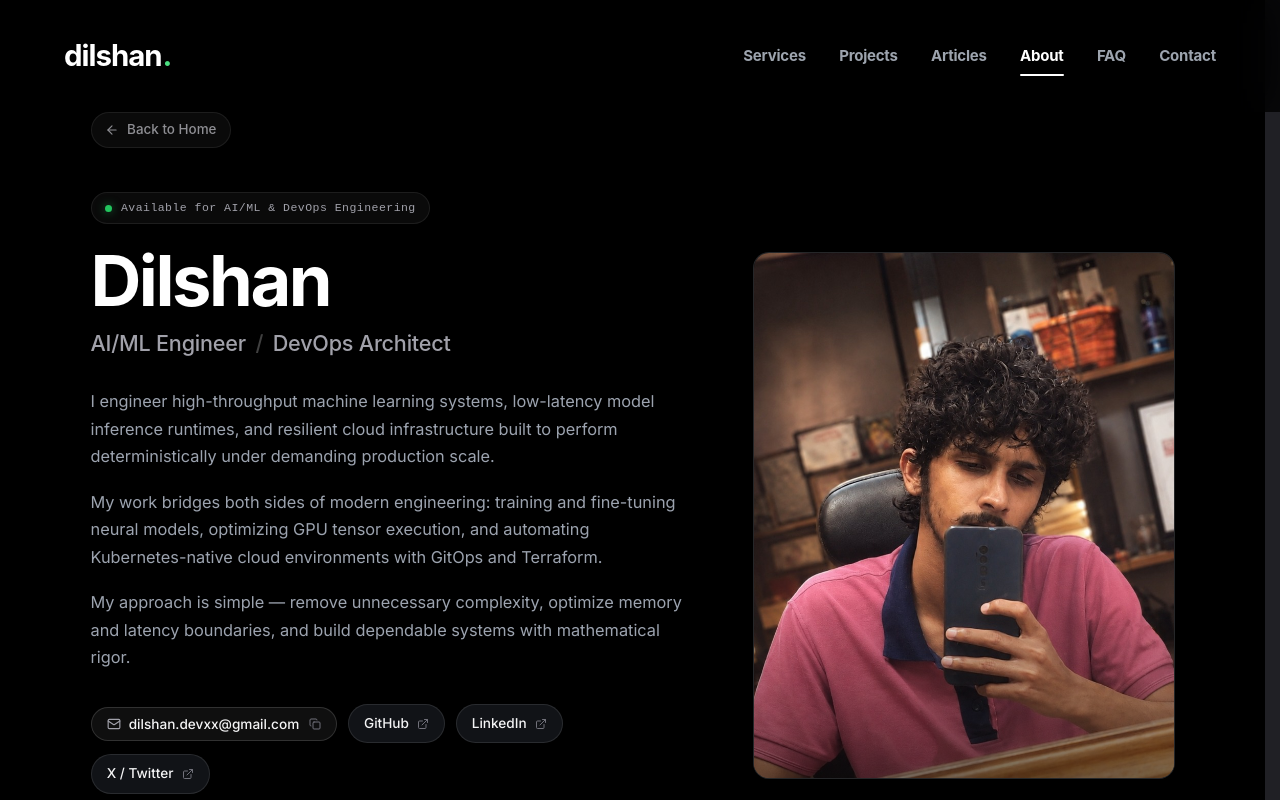
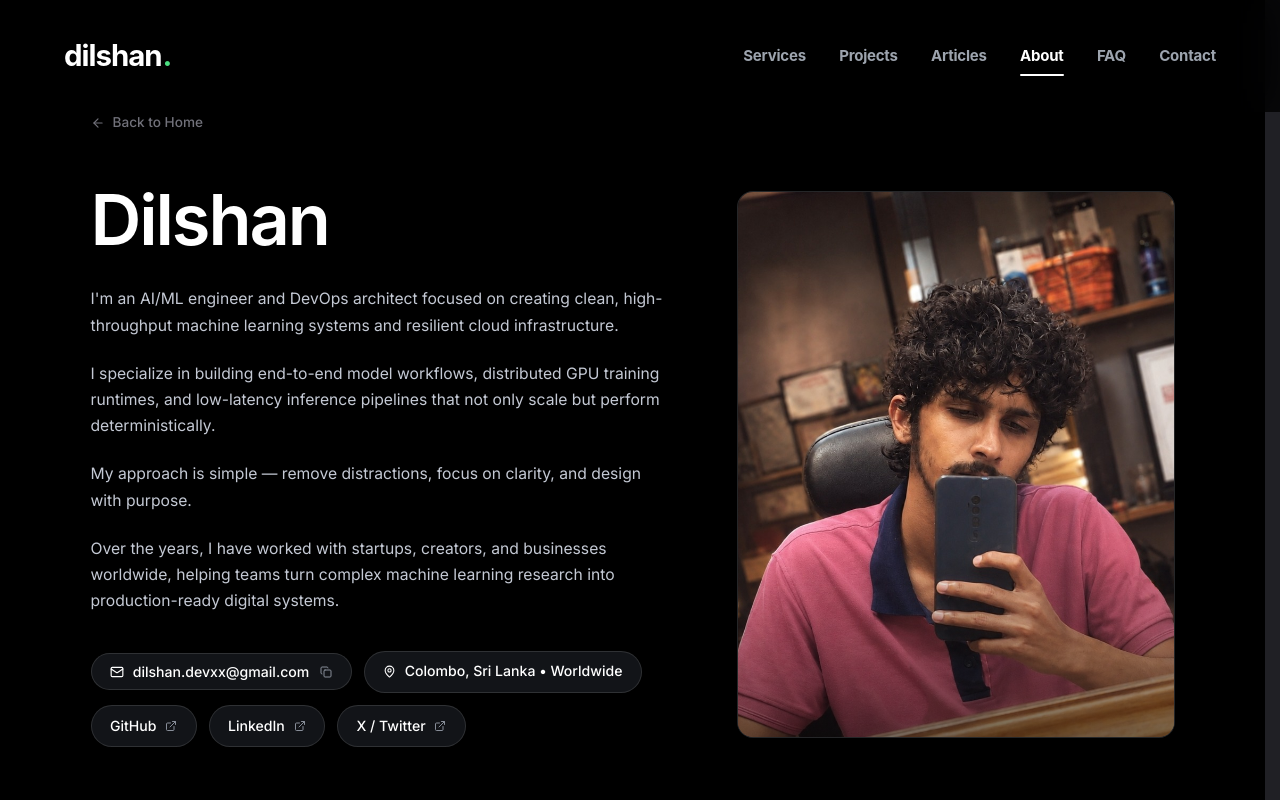
Before and after one commit to dilshandevxx/dilshan-personal-portfolio, a Next.js app: page /about in a window 1280 px wide. Shown: the top 800 px of the page. Built offline with nearby package versions, Linux system fonts and the light colour scheme; a web font is replaced by a local one.

Commit message:
style: elevate hero section with clean Ethan Walker editorial typography and structured two-row contact capsules

```diff
--- a/src/app/about/aboutPage.module.css
+++ b/src/app/about/aboutPage.module.css
@@ -22,33 +22,35 @@
 
 /* 1. Top Navigation / Back Breadcrumb */
 .topNav {
-  margin-bottom: 2.75rem;
+  margin-bottom: clamp(2rem, 3.5vw, 3rem);
 }
 
 .backLink {
   display: inline-flex;
   align-items: center;
   gap: 0.5rem;
-  font-family: var(--font-display, "Plus Jakarta Sans", sans-serif);
-  font-size: 0.84rem;
+  font-family: var(--font-body, "Inter", sans-serif);
+  font-size: 0.85rem;
   font-weight: 500;
-  color: #8e8e93;
+  color: #71717a;
   text-decoration: none;
   transition: all 0.2s ease;
-  padding: 0.4rem 0.85rem;
-  border-radius: 9999px;
-  background: rgba(255, 255, 255, 0.04);
-  border: 1px solid rgba(255, 255, 255, 0.08);
+  width: fit-content;
+}
+
+.backArrow {
+  transition: transform 0.2s ease;
 }
 
 .backLink:hover {
   color: #ffffff;
-  background: rgba(255, 255, 255, 0.08);
-  border-color: rgba(255, 255, 255, 0.2);
+}
+
+.backLink:hover .backArrow {
   transform: translateX(-3px);
 }
 
-/* 2. Hero Section: Editorial 2-Column Split */
+/* 2. Hero Section: Editorial 2-Column Split Inspired by Reference */
 .heroSection {
   margin-bottom: clamp(4.5rem, 8vw, 6.5rem);
   width: 100%;
@@ -56,8 +58,8 @@
 
 .heroGrid {
   display: grid;
-  grid-template-columns: 1.35fr 0.95fr;
-  gap: clamp(2.5rem, 5vw, 4.5rem);
+  grid-template-columns: 1.25fr 0.95fr;
+  gap: clamp(2.5rem, 5.5vw, 5rem);
   align-items: center;
   width: 100%;
 }
@@ -74,89 +76,56 @@
   flex-direction: column;
 }
 
-.statusPill {
-  display: inline-flex;
-  align-items: center;
-  gap: 0.55rem;
-  padding: 0.35rem 0.85rem;
-  border-radius: 9999px;
-  background-color: rgba(255, 255, 255, 0.04);
-  border: 1px solid rgba(255, 255, 255, 0.08);
-  font-family: var(--font-mono, monospace);
-  font-size: 0.72rem;
-  letter-spacing: 0.04em;
-  color: #a1a1aa;
-  width: fit-content;
-  margin-bottom: 1.25rem;
-}
-
-.statusDot {
-  width: 7px;
-  height: 7px;
-  border-radius: 50%;
-  background-color: #22c55e;
-  box-shadow: 0 0 10px rgba(34, 197, 94, 0.55);
-}
-
 .heroName {
   font-family: var(--font-display, "Plus Jakarta Sans", "Inter", -apple-system, sans-serif);
   font-size: clamp(2.8rem, 5.5vw, 4.4rem);
-  font-weight: 700;
-  letter-spacing: -0.035em;
-  line-height: 1.05;
+  font-weight: 600;
+  letter-spacing: -0.03em;
+  line-height: 1.08;
   color: #ffffff;
-  margin: 0 0 0.5rem 0;
+  margin: 0 0 1.75rem 0;
 }
 
-.heroRole {
-  font-family: var(--font-display, "Plus Jakarta Sans", sans-serif);
-  font-size: clamp(1.1rem, 2vw, 1.35rem);
-  font-weight: 500;
-  color: #a1a1aa;
-  margin: 0 0 1.75rem 0;
-  letter-spacing: -0.01em;
-}
-
-.roleDivider {
-  color: rgba(255, 255, 255, 0.25);
-  margin: 0 0.25rem;
-}
-
-.narrativeWrap {
+.narrativeStack {
   display: flex;
   flex-direction: column;
-  gap: 1.15rem;
-  margin-bottom: 2rem;
+  gap: 1.35rem;
+  margin-bottom: 2.25rem;
 }
 
 .narrativePara {
   font-family: var(--font-body, "Inter", sans-serif);
-  font-size: 1.02rem;
+  font-size: clamp(0.98rem, 1.2vw, 1.05rem);
   line-height: 1.68;
-  color: #9ca3af;
+  color: #c4c9d4;
   margin: 0;
 }
 
-/* Minimalist Interactive Pill Buttons */
-.pillsRow {
+/* Two-Row Contact & Profile Capsules (Exact Reference Aesthetic) */
+.contactCapsulesGroup {
+  display: flex;
+  flex-direction: column;
+  gap: 0.75rem;
+}
+
+.capsulesRow {
   display: flex;
   align-items: center;
   flex-wrap: wrap;
-  gap: 0.65rem;
-  margin-bottom: 1.5rem;
+  gap: 0.75rem;
 }
 
-.pillBtn {
+.capsuleBtn {
   display: inline-flex;
   align-items: center;
-  gap: 0.5rem;
-  padding: 0.5rem 0.95rem;
+  gap: 0.55rem;
+  padding: 0.55rem 1.15rem;
   border-radius: 9999px;
-  background-color: #111317;
-  border: 1px solid rgba(255, 255, 255, 0.1);
-  color: #f4f4f5;
+  background-color: #121418;
+  border: 1px solid rgba(255, 255, 255, 0.12);
+  color: #ffffff;
   font-family: var(--font-body, "Inter", sans-serif);
-  font-size: 0.85rem;
+  font-size: 0.88rem;
   font-weight: 500;
   text-decoration: none;
   cursor: pointer;
@@ -164,29 +133,37 @@
   outline: none;
 }
 
-.pillBtn:hover {
-  background-color: #1a1e24;
-  border-color: rgba(255, 255, 255, 0.25);
+.capsuleBtn:hover {
+  background-color: #1b1e24;
+  border-color: rgba(255, 255, 255, 0.28);
   color: #ffffff;
   transform: translateY(-1.5px);
 }
 
-.emailPill {
-  background-color: rgba(255, 255, 255, 0.06);
-  border-color: rgba(255, 255, 255, 0.14);
+.emailCapsule {
+  background-color: #121418;
 }
 
-.emailPill:hover {
-  background-color: rgba(255, 255, 255, 0.12);
-  border-color: rgba(255, 255, 255, 0.3);
+.capsuleBadge {
+  display: inline-flex;
+  align-items: center;
+  gap: 0.55rem;
+  padding: 0.55rem 1.15rem;
+  border-radius: 9999px;
+  background-color: #121418;
+  border: 1px solid rgba(255, 255, 255, 0.12);
+  color: #ffffff;
+  font-family: var(--font-body, "Inter", sans-serif);
+  font-size: 0.88rem;
+  font-weight: 500;
 }
 
-.pillIcon {
-  color: #a1a1aa;
+.capsuleIcon {
+  color: #ffffff;
 }
 
 .copyIcon {
-  color: #71717a;
+  color: #888e99;
   margin-left: 2px;
 }
 
@@ -195,27 +172,14 @@
   margin-left: 2px;
 }
 
-.pillExternal {
-  color: #71717a;
+.externalIcon {
+  color: #888e99;
   transition: transform 0.2s ease;
 }
 
-.pillBtn:hover .pillExternal {
+.capsuleBtn:hover .externalIcon {
   color: #ffffff;
   transform: translate(1px, -1px);
-}
-
-.locationMeta {
-  display: flex;
-  align-items: center;
-  gap: 0.45rem;
-  color: #71717a;
-  font-family: var(--font-body, "Inter", sans-serif);
-  font-size: 0.82rem;
-}
-
-.locIcon {
-  color: #71717a;
 }
 
 /* Right Column: Editorial Portrait Frame */
--- a/src/app/about/page.tsx
+++ b/src/app/about/page.tsx
@@ -104,94 +104,94 @@ export default function AboutPage() {
       <SkyLabsNavbar activeTab="about" />
 
       <main className={styles.mainContainer}>
-        {/* Top Back Link */}
+        {/* Top Back Link — Minimalist and Understated */}
         <motion.div
           className={styles.topNav}
-          initial={{ opacity: 0, y: -10 }}
+          initial={{ opacity: 0, y: -8 }}
           animate={{ opacity: 1, y: 0 }}
           transition={{ duration: 0.3 }}
         >
           <Link href="/" className={styles.backLink}>
-            <ArrowLeft size={14} />
+            <ArrowLeft size={14} className={styles.backArrow} />
             <span>Back to Home</span>
           </Link>
         </motion.div>
 
-        {/* 2. Hero Section: Editorial 2-Column Split (Text & Portrait) */}
+        {/* 2. Hero Section: Editorial 2-Column Split Inspired by Reference */}
         <motion.section
           className={styles.heroSection}
-          initial={{ opacity: 0, y: 22 }}
+          initial={{ opacity: 0, y: 20 }}
           animate={{ opacity: 1, y: 0 }}
           transition={{ duration: 0.55, ease: [0.16, 1, 0.3, 1] }}
           aria-label="Introduction"
         >
           <div className={styles.heroGrid}>
-            {/* Left Column: Title, Identity & Concise Narrative */}
+            {/* Left Column: Clean Editorial Narrative & Contact Capsules */}
             <div className={styles.heroLeft}>
-              <div className={styles.statusPill}>
-                <span className={styles.statusDot} />
-                <span>Available for AI/ML &amp; DevOps Engineering</span>
-              </div>
+              <h1 className={styles.heroName}>Dilshan</h1>
 
-              <h1 className={styles.heroName}>Dilshan</h1>
-              <p className={styles.heroRole}>
-                AI/ML Engineer <span className={styles.roleDivider}>/</span> DevOps Architect
-              </p>
-
-              <div className={styles.narrativeWrap}>
+              <div className={styles.narrativeStack}>
                 <p className={styles.narrativePara}>
-                  I engineer high-throughput machine learning systems, low-latency model inference
-                  runtimes, and resilient cloud infrastructure built to perform deterministically under
-                  demanding production scale.
+                  I&apos;m an AI/ML engineer and DevOps architect focused on creating clean,
+                  high-throughput machine learning systems and resilient cloud infrastructure.
                 </p>
 
                 <p className={styles.narrativePara}>
-                  My work bridges both sides of modern engineering: training and fine-tuning neural
-                  models, optimizing GPU tensor execution, and automating Kubernetes-native cloud
-                  environments with GitOps and Terraform.
+                  I specialize in building end-to-end model workflows, distributed GPU training
+                  runtimes, and low-latency inference pipelines that not only scale but perform deterministically.
                 </p>
 
                 <p className={styles.narrativePara}>
-                  My approach is simple — remove unnecessary complexity, optimize memory and latency
-                  boundaries, and build dependable systems with mathematical rigor.
+                  My approach is simple &mdash; remove distractions, focus on clarity, and design with purpose.
+                </p>
+
+                <p className={styles.narrativePara}>
+                  Over the years, I have worked with startups, creators, and businesses worldwide,
+                  helping teams turn complex machine learning research into production-ready digital systems.
                 </p>
               </div>
 
-              {/* Minimalist Contact & Social Pills */}
-              <div className={styles.pillsRow}>
+              {/* Clean Two-Row Contact & Profile Capsules Matching Reference Layout */}
+              <div className={styles.contactCapsulesGroup}>
+                {/* Row 1: Direct Contact & Location */}
+                <div className={styles.capsulesRow}>
                   <button
                     type="button"
                     onClick={handleCopyEmail}
-                  className={`${styles.pillBtn} ${styles.emailPill}`}
+                    className={`${styles.capsuleBtn} ${styles.emailCapsule}`}
                     aria-label="Copy email address"
                     title="Click to copy email"
                   >
-                  <Mail size={14} className={styles.pillIcon} />
+                    <Mail size={14} className={styles.capsuleIcon} />
                     <span>{siteConfig.social.email}</span>
                     {copied ? (
-                    <Check size={14} className={styles.checkIcon} />
+                      <Check size={13} className={styles.checkIcon} />
                     ) : (
                       <Copy size={12} className={styles.copyIcon} />
                     )}
                   </button>
 
+                  <div className={styles.capsuleBadge}>
+                    <MapPin size={13} className={styles.capsuleIcon} />
+                    <span>Colombo, Sri Lanka &bull; Worldwide</span>
+                  </div>
+                </div>
+
+                {/* Row 2: Verified Profiles */}
+                <div className={styles.capsulesRow}>
                   {SOCIAL_LINKS.map((link) => (
                     <a
                       key={link.label}
                       href={link.href}
                       target="_blank"
                       rel="noopener noreferrer"
-                    className={styles.pillBtn}
+                      className={styles.capsuleBtn}
                     >
                       <span>{link.label}</span>
-                    <ExternalLink size={12} className={styles.pillExternal} />
+                      <ExternalLink size={12} className={styles.externalIcon} />
                     </a>
                   ))}
                 </div>
-
-              <div className={styles.locationMeta}>
-                <MapPin size={13} className={styles.locIcon} />
-                <span>Colombo, Sri Lanka &bull; Working Worldwide</span>
               </div>
             </div>
 
@@ -203,7 +203,7 @@ export default function AboutPage() {
                   alt="Dilshan"
                   fill
                   priority
-                  sizes="(max-width: 768px) 100vw, 460px"
+                  sizes="(max-width: 768px) 100vw, 440px"
                   className={styles.portraitImg}
                 />
                 <div className={styles.portraitOverlay} />
```
Lines whose indentation alone changed are shown as unchanged.
